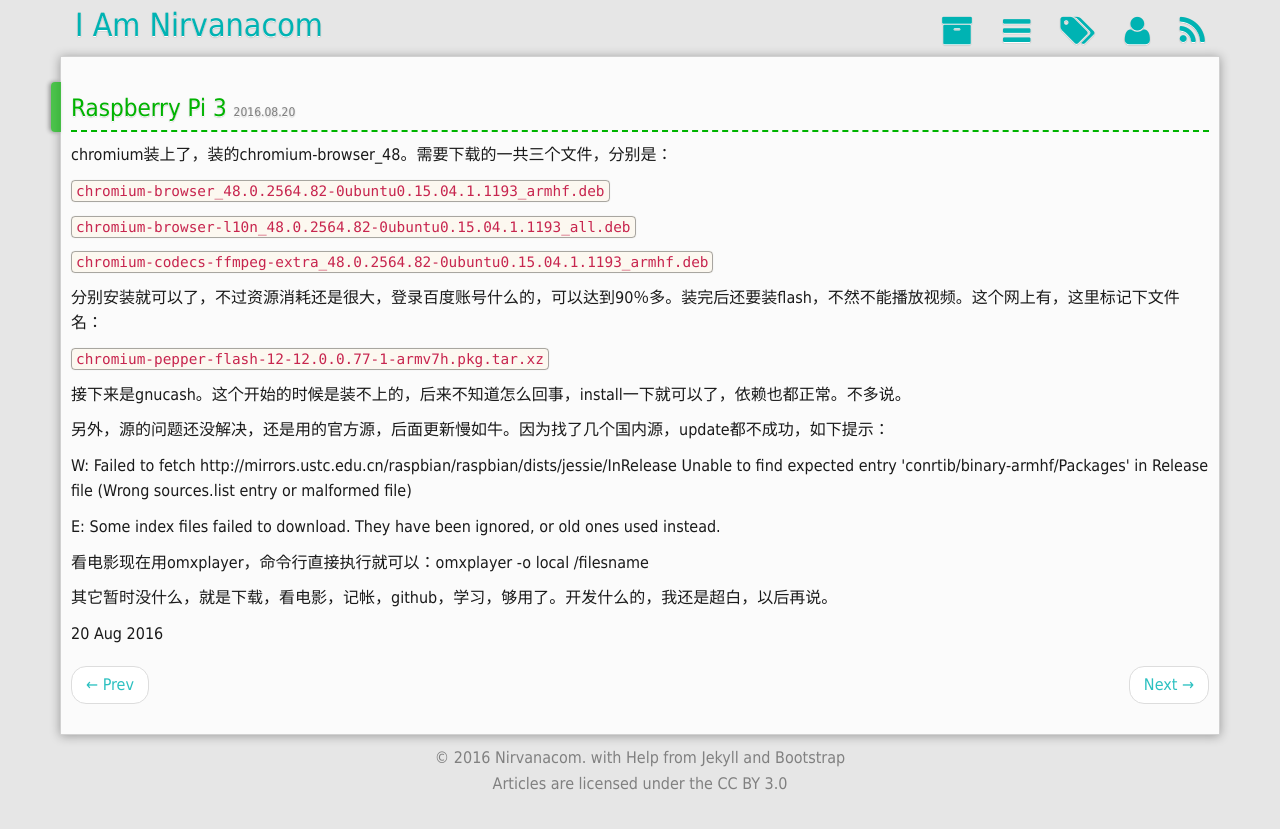
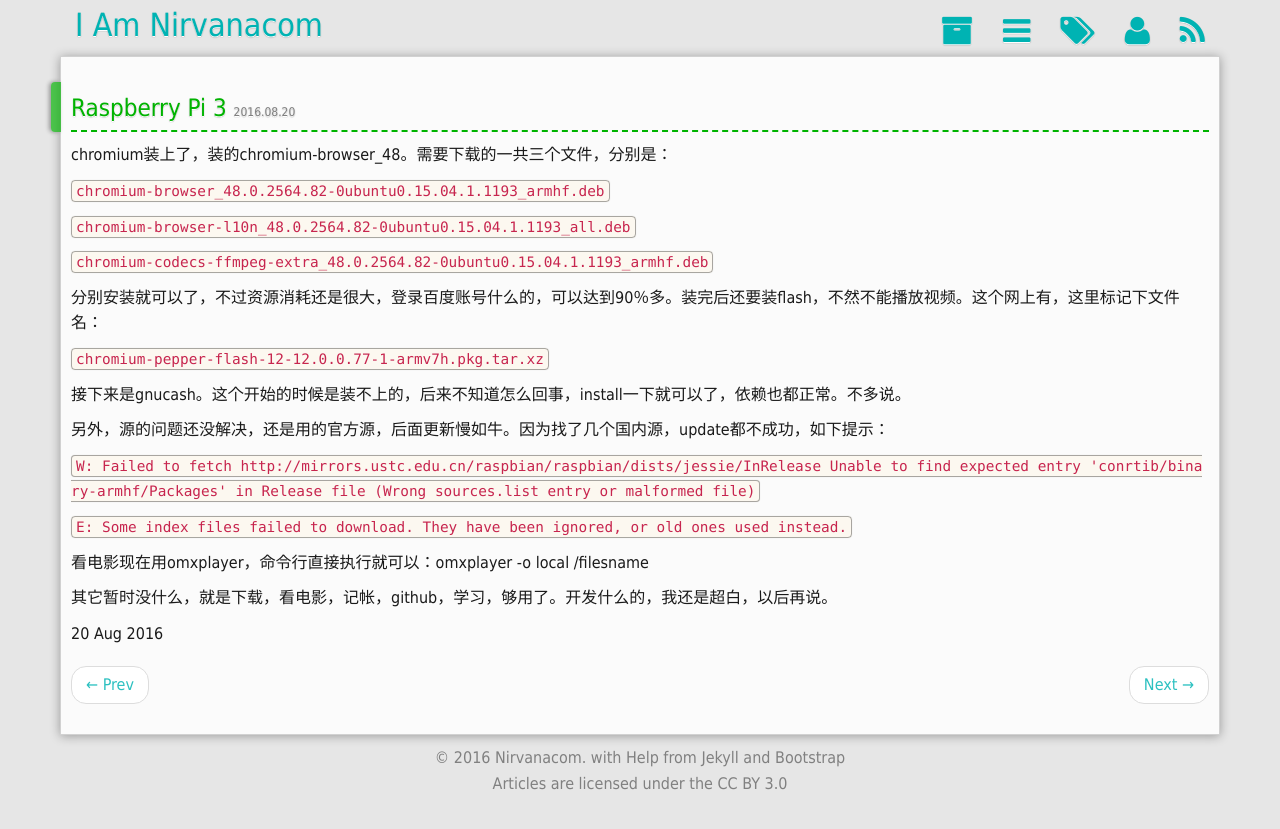
Before and after one commit to nirvanacom/nirvanacom.github.io, a Jekyll site: the page built from _posts/2016-08-20-raspberry_pi.md, in a window 1280 px wide. Shown: the top 829 px of the page. Built offline with Jekyll 4.4.1, drawn with Linux system fonts in a browser that asks for light colours; comment, search, counter and statistics services are not loaded.

```diff
--- a/_posts/2016-08-20-raspberry_pi.md
+++ b/_posts/2016-08-20-raspberry_pi.md
@@ -12,8 +12,8 @@ tags: [raspberry pi]
 <p><code>chromium-pepper-flash-12-12.0.0.77-1-armv7h.pkg.tar.xz</code></p>
 <p>接下来是gnucash。这个开始的时候是装不上的，后来不知道怎么回事，install一下就可以了，依赖也都正常。不多说。</p>
 <p>另外，源的问题还没解决，还是用的官方源，后面更新慢如牛。因为找了几个国内源，update都不成功，如下提示：</p>
-<p>W: Failed to fetch http://mirrors.ustc.edu.cn/raspbian/raspbian/dists/jessie/InRelease  Unable to find expected entry 'conrtib/binary-armhf/Packages' in Release file (Wrong sources.list entry or malformed file)
-<p>E: Some index files failed to download. They have been ignored, or old ones used instead.</p>
+<p><code>W: Failed to fetch http://mirrors.ustc.edu.cn/raspbian/raspbian/dists/jessie/InRelease  Unable to find expected entry 'conrtib/binary-armhf/Packages' in Release file (Wrong sources.list entry or malformed file)</code></p>
+<p><code>E: Some index files failed to download. They have been ignored, or old ones used instead.</code></p>
 <p>看电影现在用omxplayer，命令行直接执行就可以：omxplayer -o local /filesname</p>
 <p>其它暂时没什么，就是下载，看电影，记帐，github，学习，够用了。开发什么的，我还是超白，以后再说。</p>
 
```
